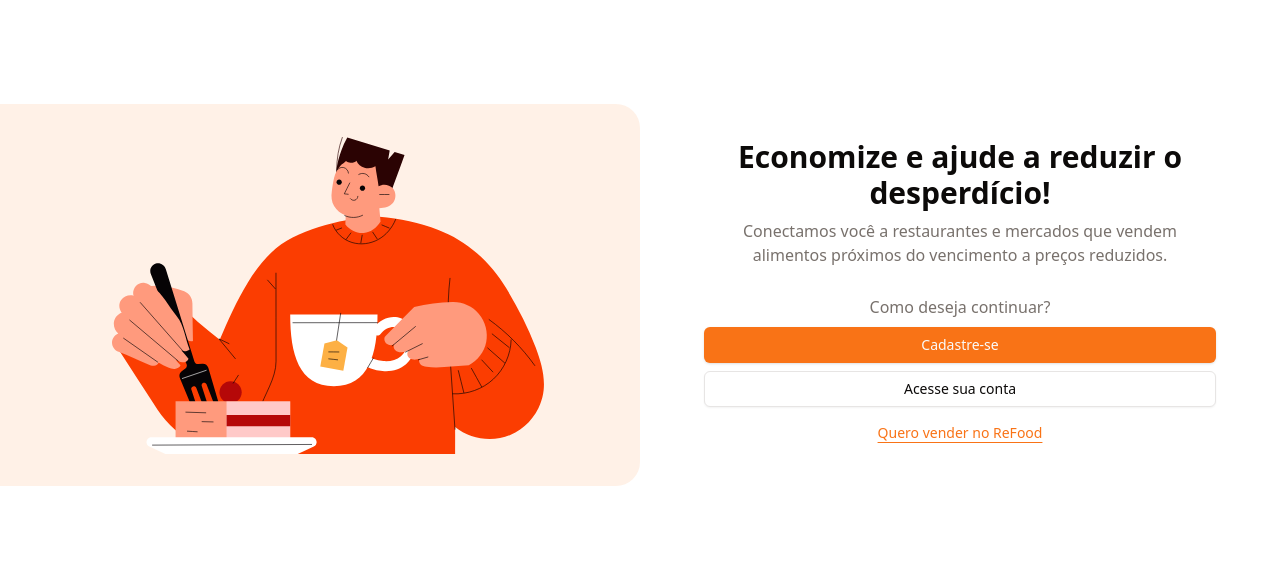
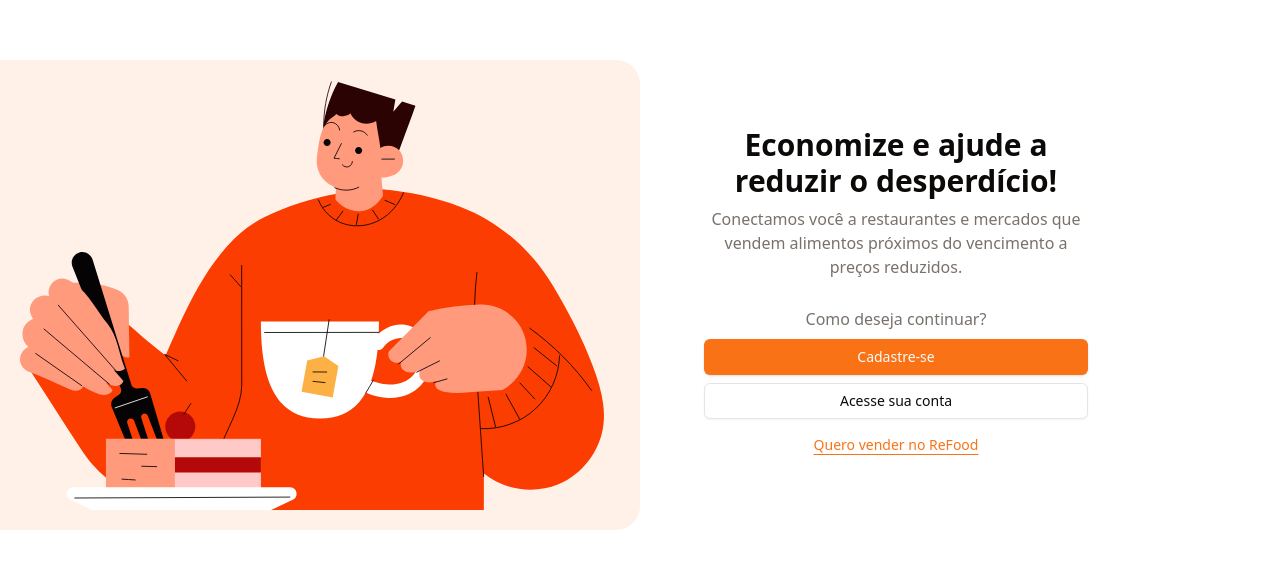
Before and after one commit to IReFoodI/Front-end, a React (Vite) app: page / in a window 1280 px wide. Shown: the part 105-674 px from the top of the page. Built offline with nearby package versions, Linux system fonts and the light colour scheme.

Commit message:
📁 refactor: rename authentication component files
- Renamed authentication component files for better clarity and consistency.
- Updated import paths accordingly.

```diff
--- a/src/domains/user/components/login/Decorative.jsx
+++ b/src/domains/user/components/authentication/Decorative.jsx
@@ -4,7 +4,7 @@ export function Decorative({ className }) {
   return (
     <>
       <div
-        className={`${className} relative p-5 sm:flex sm:max-h-[25.625rem] sm:justify-center md:py-8 md:pl-28 md:pr-24`}
+        className={`${className} fixed p-5 sm:flex sm:max-w-full sm:justify-end md:pr-9`}
       >
         <img
           className="relative z-10"
--- a/src/domains/user/components/login/PresentationContent.jsx
+++ b/src/domains/user/components/authentication/PresentationContent.jsx
@@ -7,7 +7,7 @@ import { Decorative } from "./Decorative"
 export function PresentationContent() {
   const navigate = useNavigate()
   return (
-    <>
+    <div className="grid max-w-sm gap-2">
       <h1 className="text-2xl font-semibold text-foreground md:text-3xl">
         Economize e ajude a reduzir o desperdício!
       </h1>
@@ -15,7 +15,7 @@ export function PresentationContent() {
         Conectamos você a restaurantes e mercados que vendem alimentos próximos
         do vencimento a preços reduzidos.
       </p>
-      <Decorative className={"sm:hidden"} />
+      <Decorative className={"!relative sm:hidden"} />
       <p className="mt-5 text-muted-foreground">Como deseja continuar?</p>
       <nav aria-label="Navegação de login e registro" className="grid gap-2">
         <Button onClick={() => navigate("/criar-conta")}>Cadastre-se</Button>
@@ -30,6 +30,6 @@ export function PresentationContent() {
           Quero vender no ReFood
         </Button>
       </nav>
-    </>
+    </div>
   )
 }
--- a/src/domains/user/components/login/Login.jsx
+++ b/src/domains/user/components/authentication/SignIn.jsx
@@ -20,7 +20,7 @@ import { TextWithLink } from "@/ui/components/ui/TextWithLink"
 import { formSchema } from "../../models/LoginTypes"
 import { SocialAuthButtons } from "./SocialAuthButtons"
 
-export function Login() {
+export function SignIn() {
   const navigate = useNavigate()
   const [passwordVisibility, setPasswordVisibility] = useState({
     password: false,
@@ -41,7 +41,7 @@ export function Login() {
   }
 
   return (
-    <>
+    <div className="grid max-w-sm gap-2">
       <h1 className="text-2xl font-semibold text-foreground md:text-3xl">
         Login
       </h1>
@@ -105,6 +105,6 @@ export function Login() {
         buttonContent="Criar conta"
         navigateTo="/criar-conta" //TODO: fazer rota
       />
-    </>
+    </div>
   )
 }
--- a/src/domains/user/components/login/CreateAccount.jsx
+++ b/src/domains/user/components/authentication/SignUp.jsx
@@ -23,7 +23,7 @@ import { TextWithLink } from "@/ui/components/ui/TextWithLink"
 import { formSchema } from "../../models/CreateAccountTypes"
 import { SocialAuthButtons } from "./SocialAuthButtons"
 
-export function CreateAccount() {
+export function SignUp() {
   const navigate = useNavigate()
   const [acceptedTerms, setAcceptedTerms] = useState(false)
   const [passwordVisibility, setPasswordVisibility] = useState({
@@ -54,7 +54,7 @@ export function CreateAccount() {
   }
 
   return (
-    <>
+    <div className="grid max-w-sm gap-2">
       <h1 className="text-2xl font-semibold text-foreground md:text-3xl">
         Criar conta
       </h1>
@@ -182,6 +182,6 @@ export function CreateAccount() {
         buttonContent={"Criar conta empresarial"}
         navigateTo={"/criar-conta-empresarial"}
       />
-    </>
+    </div>
   )
 }
--- /dev/null
+++ b/src/ui/layouts/AuthenticationLayout.jsx
@@ -0,0 +1,14 @@
+import { Outlet } from "react-router-dom"
+
+import { Decorative } from "../../domains/user/components/authentication/Decorative"
+
+export function AuthenticationLayout() {
+  return (
+    <div className="col-span-2 grid h-screen items-center p-3 sm:grid-cols-2 lg:px-0">
+      <Decorative className={"!relative hidden"} />
+      <div className="max-h-screen overflow-y-auto bg-background text-center sm:col-start-2 sm:px-16 sm:py-12">
+        <Outlet />
+      </div>
+    </div>
+  )
+}
--- a/src/ui/layouts/LoginLayout.jsx
+++ /dev/null
@@ -1,14 +0,0 @@
-import { Outlet } from "react-router-dom"
-
-import { Decorative } from "../../domains/user/components/login/Decorative"
-
-export function Layout() {
-  return (
-    <div className="grid h-screen items-center p-3 sm:grid-cols-2 lg:px-0">
-      <Decorative className={"hidden"} />
-      <div className="grid max-h-dvh gap-2 overflow-y-auto overflow-x-hidden bg-background text-center sm:px-16 sm:py-12">
-        <Outlet />
-      </div>
-    </div>
-  )
-}
```
Also changed, not shown: src/app/router/routes.jsx (+7 -7 lines), src/domains/user/components/authentication/SocialAuthButtons.jsx (renamed from src/domains/user/components/login/SocialAuthButtons.jsx).
